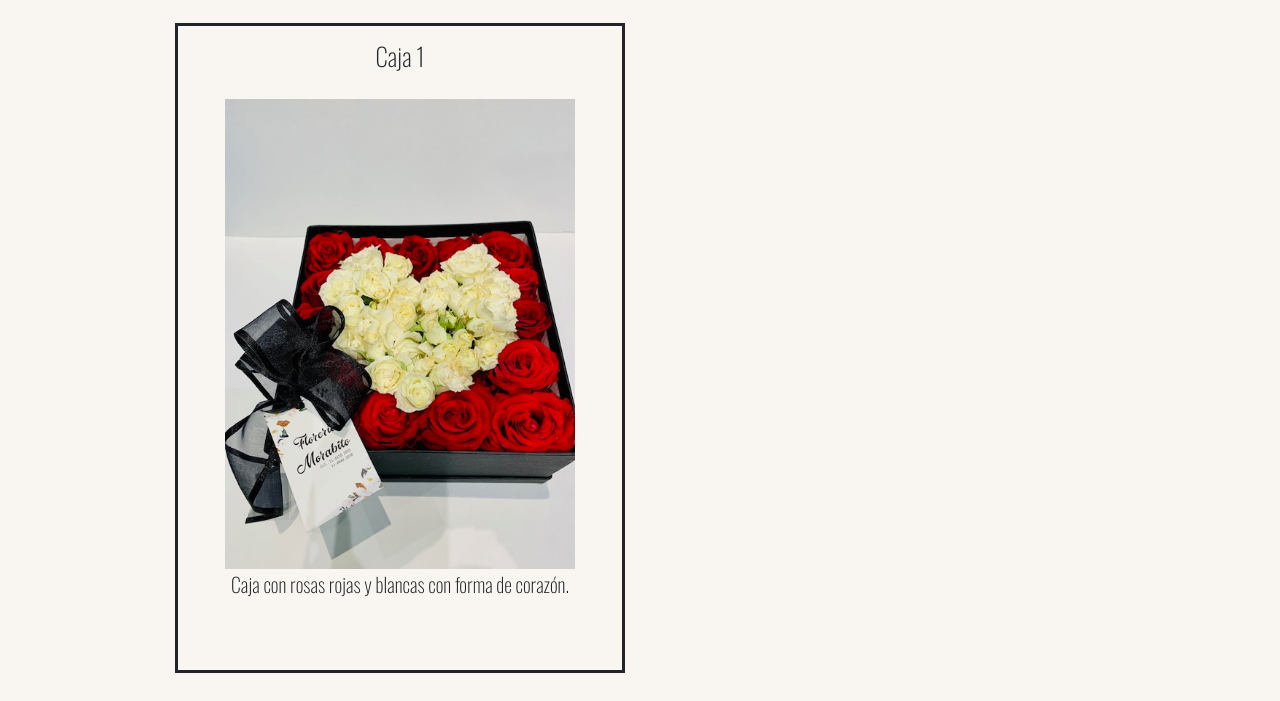
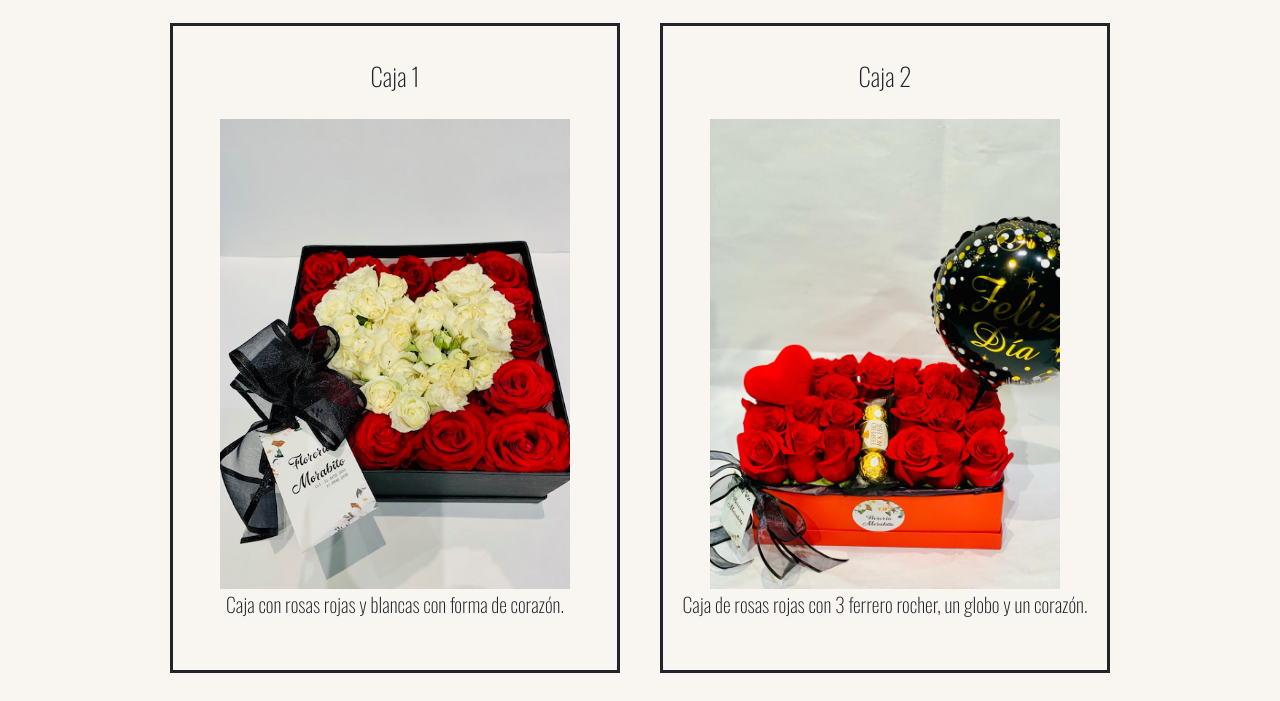
Before and after one commit to guidomora/proyecto, a website: page menu/Cajassass.html in a window 1280 px wide. Shown: the part 719-1420 px from the top of the page. Drawn offline with nearby package versions, Linux system fonts and the light colour scheme.

Commit message:
pagina cassi terminada

```diff
--- a/menu/Cajassass.html
+++ b/menu/Cajassass.html
@@ -87,7 +87,8 @@
 			</nav>
 			<main>
 				<h3 class="textoMedio"> Cajas con flores </h2>
-				<section class="flex">
+				<article>
+					<div>
 						<div class="flex__estilo">
 							<h4 class="textoMedio"> Caja 1 </h4>
 							<img src= "../multimedia/caja1.jpg" alt="docena de rosas" class="flex__estilo--img">
@@ -118,7 +119,8 @@
 							<img src= "../multimedia/caja6.jpeg" alt="ramo de flores secas" class="flex__estilo--img">
 							<p class="tipografia parrafos"> Caja mediana de flores variadas. </p>
 						</div>
-				</section>
+					</div>
+				</article>
 			</main>
 			<footer>
 				<div>
--- a/scss/archivosass.scss
+++ b/scss/archivosass.scss
@@ -13,7 +13,7 @@ $tamanoTablet: 18px;
 $tamanoTextoTablet: 15px;
 
 body {
-    width: 100vw;
+    width: 100%;
     height: 100vh;
 	background-color: $blancoClaro;
 
@@ -36,6 +36,14 @@ body {
         font-size: 22px;
         font-weight: bold;
     }
+
+	main article div {
+		width: 100vw;
+		display: flex;
+		flex-direction: row;
+		flex-wrap: wrap;
+		justify-content: center;
+	}
 
     footer{
         width:100vw;
@@ -110,14 +118,6 @@ body {
 /*main */
 
 
-
-.flex {
-	width: 100vh;
-	display: flex;
-	flex-direction: row;
-	flex-wrap: wrap;
-	justify-content: center;
-}
 
 .flex__estilo{
  	background-color: $blancoClaro;
```
Also changed, not shown: index.html (+5 -3 lines), menu/Arreglossass.html (+4 -2 lines), menu/Condolenciassass.html (+12 -6 lines), menu/Ramossass.html (+4 -2 lines), css/1estilosass.css. Lines whose indentation alone changed are shown as unchanged.
